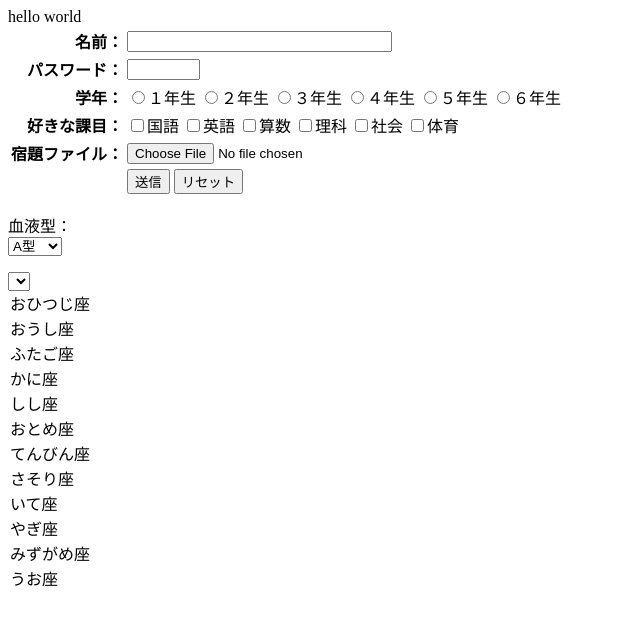
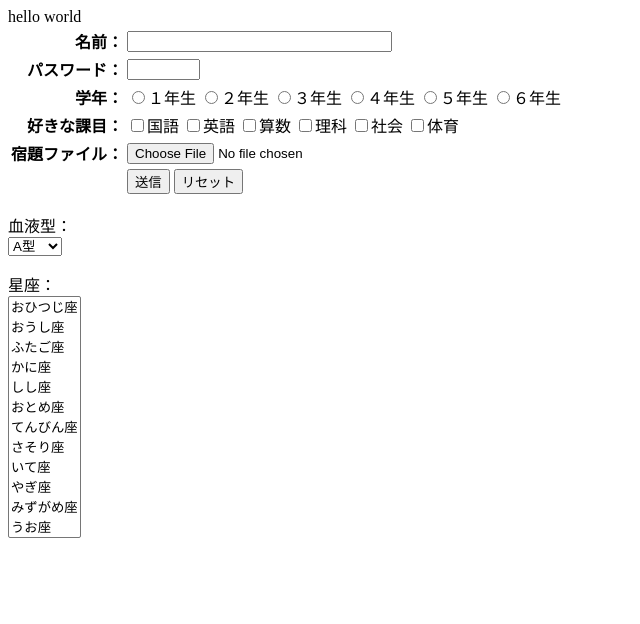
Before and after one commit to yoshinari1356/basic_html, a plain HTML site: page index.html in a window 1280 px wide. Shown: the whole page, without its empty margins (0-640 px from the left). Drawn offline with Linux system fonts and the light colour scheme.

Commit message:
add_form

```diff
--- a/index.html
+++ b/index.html
@@ -63,8 +63,8 @@
           <option value="AB">AB型</option>
         </select>
       </p>
-      <select
-        >星座：<br />
+      <p>
+        星座：<br />
         <select name="horoscope" size="12">
           <option value="Aries">おひつじ座</option>
           <option value="Taurus">おうし座</option>
@@ -78,8 +78,8 @@
           <option value="Capricorn">やぎ座</option>
           <option value="Aquarius">みずがめ座</option>
           <option value="Pisces">うお座</option>
-        </select></select
-      >
+        </select>
+      </p>
     </form>
   </body>
 </html>
```
